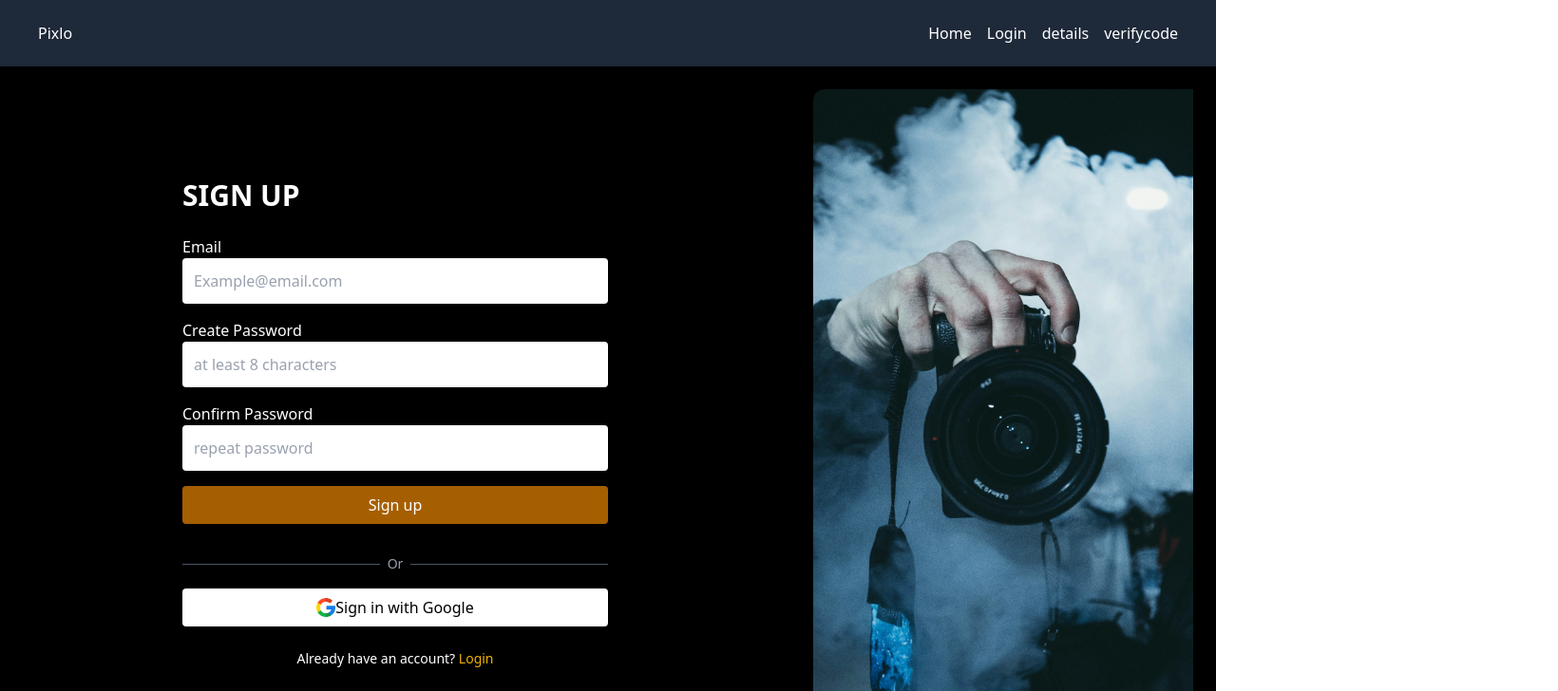
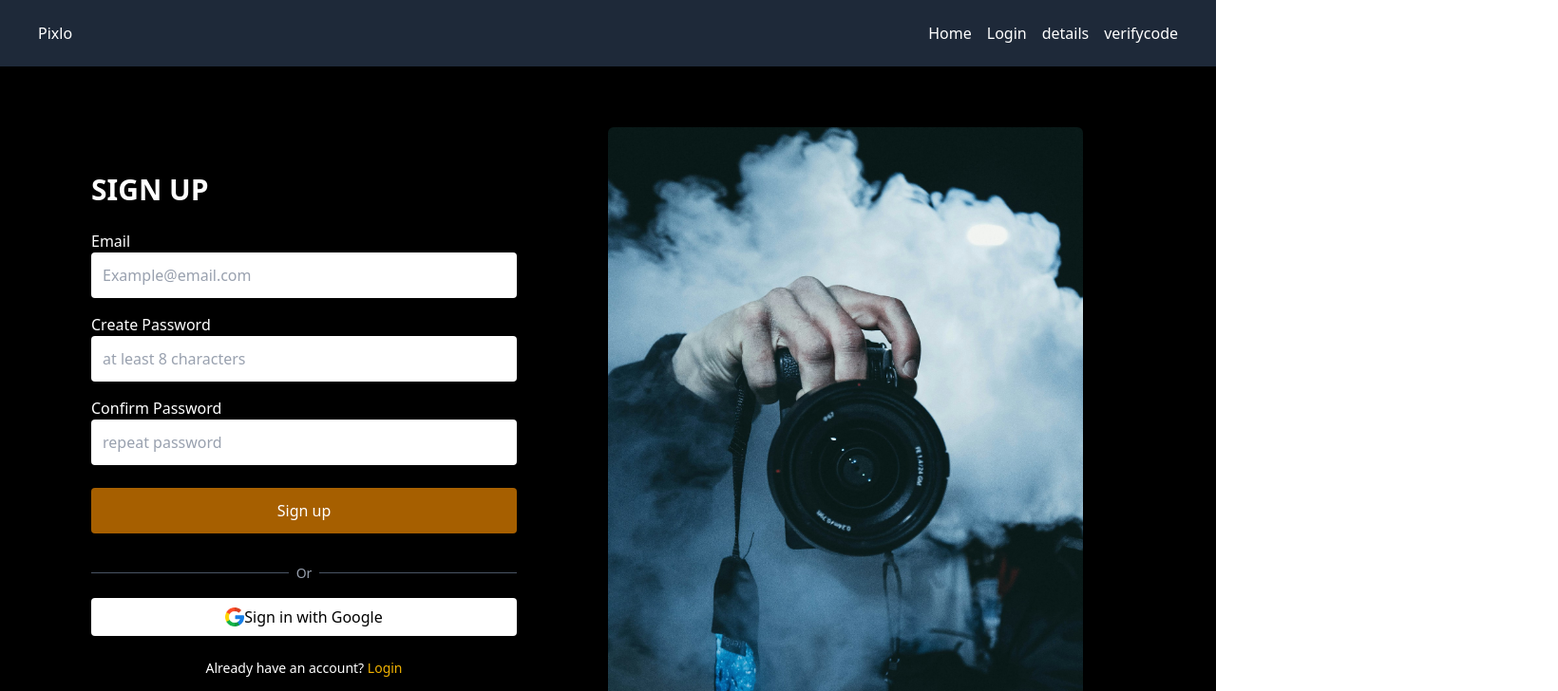
Before and after one commit to Imran1309/Book-Yours, a React (Vite) app: page /signup in a window 1280 px wide. Shown: the top 728 px of the page at 95% size, 1640 px wide, since content can reach past the window. Built offline with nearby package versions, Linux system fonts and the light colour scheme.

Commit message:
Initial commit

```diff
--- a/src/components/auth/SignupForm.jsx
+++ b/src/components/auth/SignupForm.jsx
@@ -56,7 +56,7 @@ const SignupForm = () => {
       </div>
       <button
         type="submit"
-        className="w-full bg-yellow-700 hover:bg-yellow-600 text-white py-2 rounded"
+        className="w-full bg-yellow-700 hover:bg-yellow-600 text-white py-3 rounded mt-2"
       >
         Sign up
       </button>
--- a/src/pages/Signup.jsx
+++ b/src/pages/Signup.jsx
@@ -22,12 +22,13 @@ const Signup = () => {
         </div>
       </div>
 
-
-      <div className='w-full max-w-md p-6'>
+      <div className="flex"></div>
+      <div className='w-1/2'>
+      <div className="w-[1000px] p-8"></div>
         <img
           src={cameraImage}
           alt="camera"
-          className="w-full h-full object-cover rounded-l-xl"/>
+          className="w-[500px] h-[50px]object-cover rounded-md shadow-lg"/>
 
 
 
```
